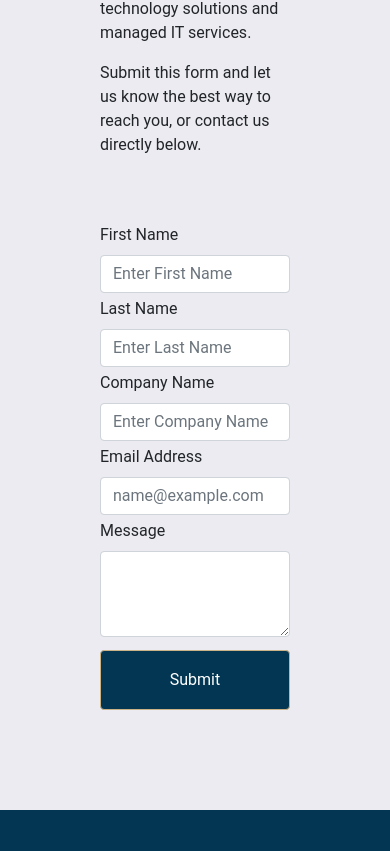
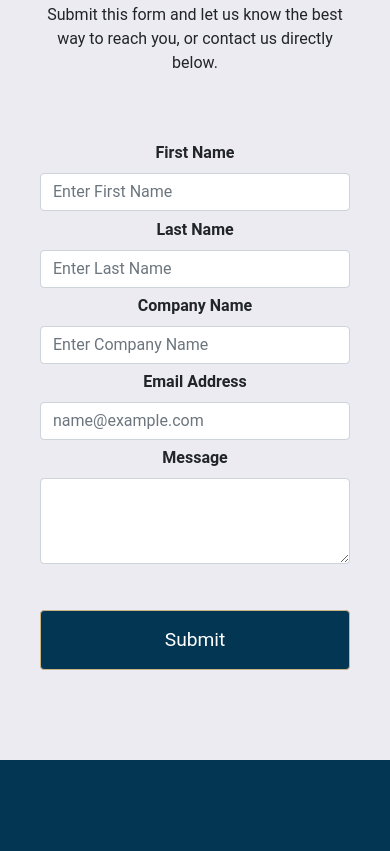
Before and after one commit to cwilso88/priorityOne, a React (Create React App) app: page / in a window 390 px wide. Shown: the part 7753-8604 px from the top of the page. Built offline with nearby package versions, Linux system fonts and the light colour scheme.

Commit message:
Increased font size for contact button

```diff
--- a/src/sass/_ContactUs.scss
+++ b/src/sass/_ContactUs.scss
@@ -24,7 +24,7 @@
         margin-top: 5%;
     }
 
-
+    /* Medium media devices laptops and tablets*/
     @media only screen and (max-width: 600px) {
         .form_row {
             display: block;
@@ -35,4 +35,18 @@
         }
 
    }
+
+   /* Small devices and cellphone (max 455px) */
+    @media only screen and (max-width: 455px) {
+        padding: 90px 40px;
+        text-align: center;
+        .form-label {
+            font-weight: 600;
+        }
+        .submit_button {
+            margin-top: 40px;
+            font-size: 1.2em;
+        }
+
+   }
 }
```
